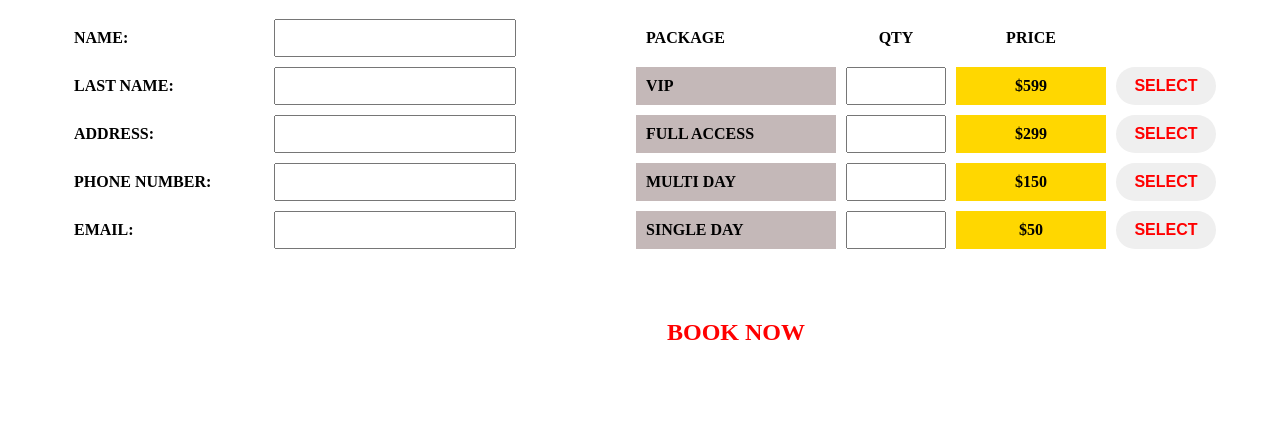
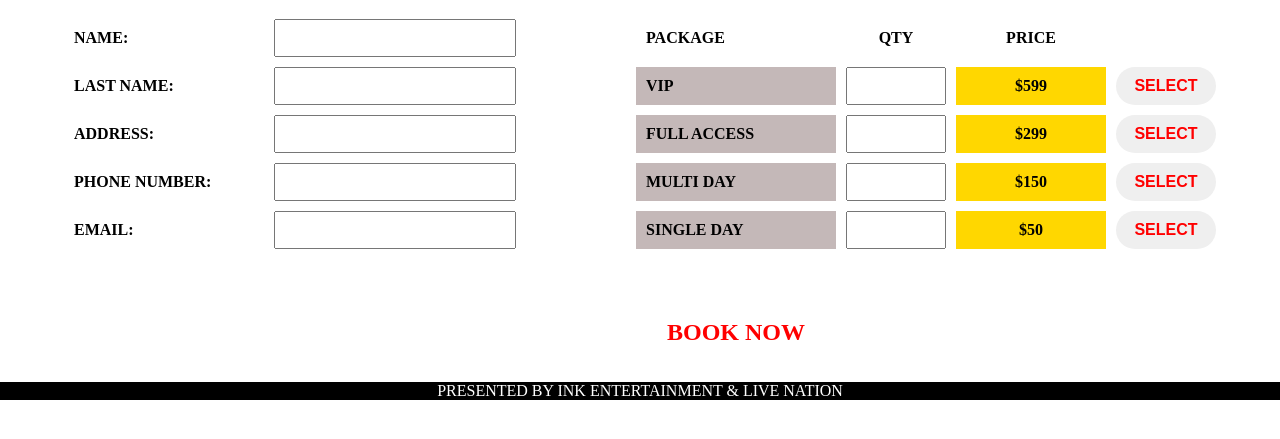
Before and after one commit to fabio-81/Veld-Music-Festival, a plain HTML site: page book.html in a window 1280 px wide. Shown: the part 141-580 px from the top of the page. Drawn offline with Linux system fonts and the light colour scheme.

Commit message:
added footer

```diff
--- a/book.html
+++ b/book.html
@@ -21,9 +21,9 @@
             <li class="nav-item"><a href="">CONTACT</a></li>
         </ul>
     </nav>
-    <div>
+    <!-- <div> -->
         <h1 class="booking-main-heading">BOOK YOUR TICKETS HERE</h1>
-    </div>
+    <!-- </div> -->
     <div>
         <form class="booking-form">
 <label for="name" class="form-name">NAME:</label>
@@ -68,11 +68,11 @@
 <button class="select2">SELECT</button>
 <button class="select3">SELECT</button>
 <button class="select4">SELECT</button>
-
 <button class="booking-button">BOOK NOW</button>
         </form>
-        <form>
-        </form>
     </div>
+    <footer class="footer-menu">
+        <p class="footer-paragraph">PRESENTED BY INK ENTERTAINMENT & LIVE NATION</p>
+    </footer >
 </body>
 </html>
```
